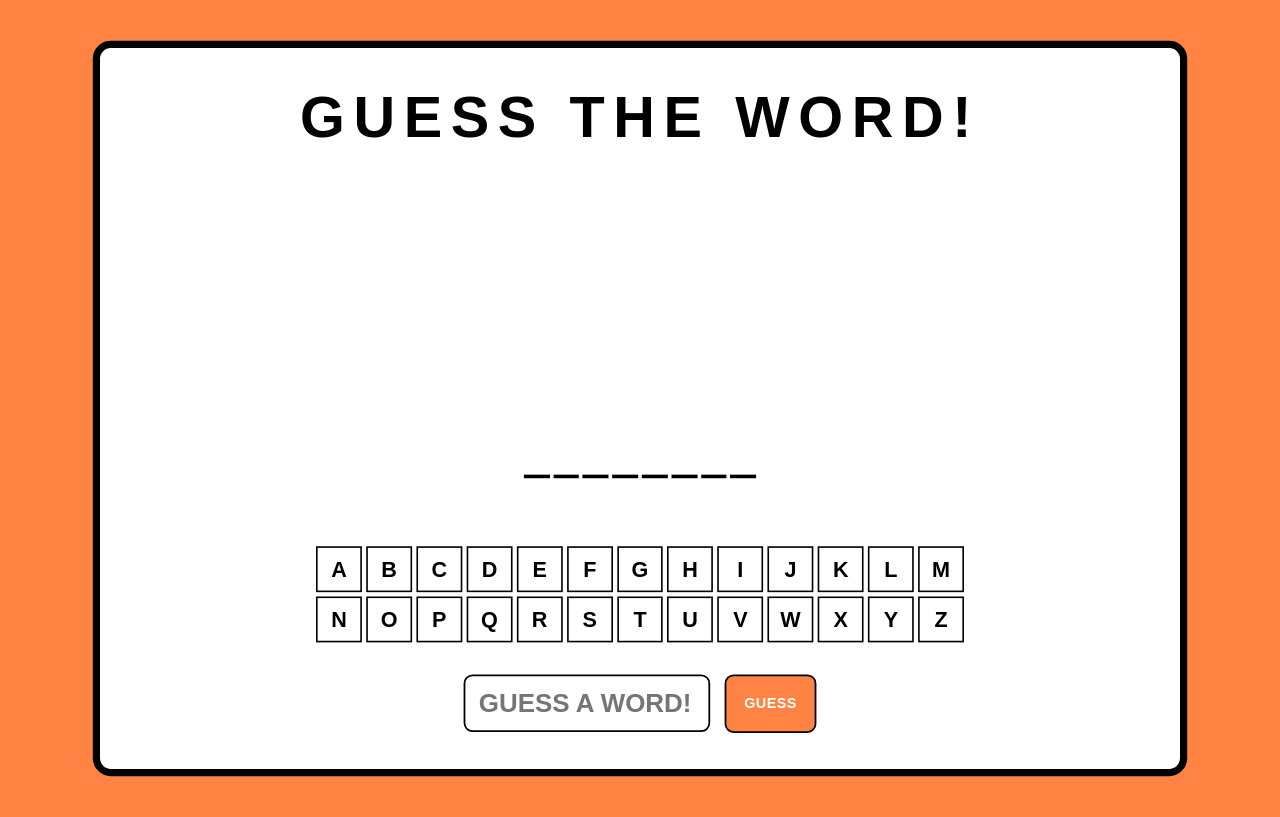
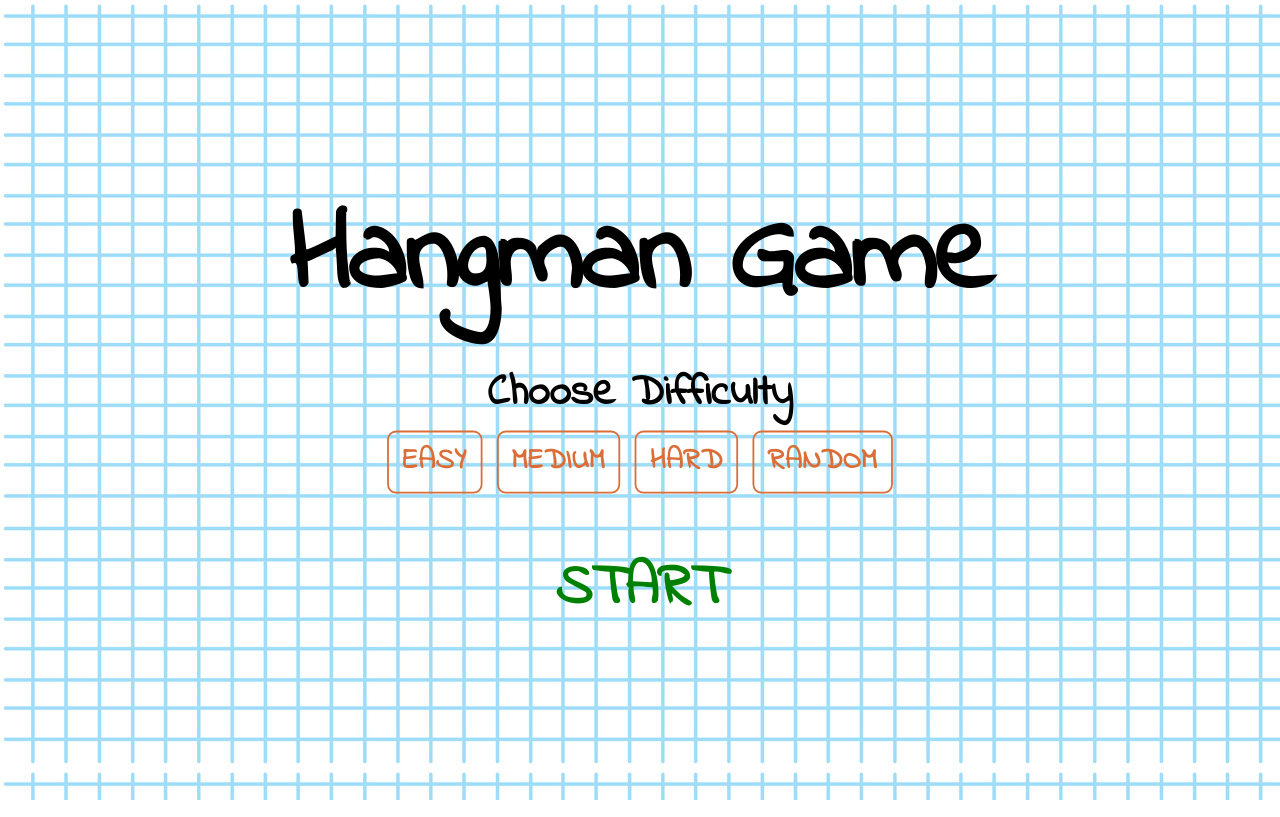
Before and after one commit to alisterd1503/hangman-client, a React (Vite) app: page / in a window 1280 px wide. Built offline with nearby package versions, Linux system fonts and the light colour scheme; the HTML template or start-up script is replaced by a standard one.

Commit message:
Added a home screen, and updated the overall theme

```diff
--- a/index.html
+++ b/index.html
@@ -10,7 +10,8 @@
         margin: 0;
         padding: 0;
         overflow: hidden;
-        background-color: #FF8343;
+        background-image: url('./background.jpg');
+        background-repeat: repeat;
       }
     </style>
   </head>
--- a/src/App.tsx
+++ b/src/App.tsx
@@ -3,61 +3,79 @@ import { HangmanDrawing } from "./HangmanDrawing"
 import { HangmanWord } from "./HangmanWord"
 import { Keyboard } from "./Keyboard"
 import { HangmanGuess } from "./HangmanGuess"
+import { StartScreen } from "./StartScreen"
 import words from "./wordList.json"
 import Confetti from 'react-confetti'
 import './styles.css';
-import { Button } from "@mui/material"
+import homeIcon from './images/home.png';
 
-const HEIGHT = 800;
-const WIDTH = 1200;
 const regex = /^[a-zA-Z]+$/;
 
+const options = ['easy','medium','hard']
+
 // Function that returns a random word from the words list
-function getWord() {
-  return words[Math.floor(Math.random() * words.length)]
+function getWord(difficulty: string) {
+  let word;
+  do {
+    word = words[Math.floor(Math.random() * words.length)];
+
+    if (difficulty === 'easy' && word.length === 4) {
+      return word;
+    } else if (difficulty === 'medium' && (word.length === 5 || word.length === 6)) {
+      return word;
+    } else if (difficulty === 'hard' && word.length > 6) {
+      return word;
+    } else if (!options.includes(difficulty)) {
+      return word;
+    }
+
+  } while (true);
 }
 
 function App() {
-  const [chosenWord, setChosenWord] = useState(() => getWord())
+  const [difficulty, setDifficulty] = useState<string | null>(null); // Initial state set to null
+  const [chosenWord, setChosenWord] = useState<string | null>(null);
   const [userGuesses, setUserGuesses] = useState<string[]>([])
   const [inputValue, setInputValue] = useState('');
+  const [isGameStarted, setIsGameStarted] = useState(false); // New state for tracking if the game has started
+
+  const handleStartGame = () => {
+    setIsGameStarted(true); // Start the game
+    setChosenWord(getWord(difficulty!)); // Use difficulty to get the word
+  };
 
   // Adding incorrect guesses to an array
   const incorrectGuesses = userGuesses.filter(guess => {
     if (guess.length === 1) {
-      return !chosenWord.includes(guess);
+      return !chosenWord!.includes(guess);
     }
     return guess !== chosenWord;
   });
 
   // Variable to track if player lost
-  const isLoser = incorrectGuesses.length >= 10
+  const isLoser = incorrectGuesses.length >= 10;
 
   // Variable to track if player won
-  const isWinner = userGuesses.includes(chosenWord) || chosenWord
+  const isWinner = chosenWord && (userGuesses.includes(chosenWord) || chosenWord
   .split("")
-  .every((letter: string) => userGuesses.includes(letter));
+  .every((letter: string) => userGuesses.includes(letter)));
 
-  // Funcition that adds users guesses to userGuesses array
   const addUserGuess = useCallback((letter: string) => {
     if (userGuesses.includes(letter) || isLoser || isWinner) {
       return
     }
     setUserGuesses(currentLetters => [...currentLetters, letter])
-  }, [userGuesses, isLoser, isWinner])
+  }, [userGuesses, isLoser, isWinner]);
 
-  // Funciton to reset the game
   const resetGame = () => {
     setUserGuesses([]);
-    setChosenWord(getWord());
+    setChosenWord(getWord(difficulty!));
   };
 
-  // Function that updates the inputValue variable
   const handleInputChange = (event: { target: { value: SetStateAction<string> } }) => {
     setInputValue(event.target.value);
   };
 
-  // Function that adds the inputValue to useGuesses array
   const handleButtonClick = () => {
     if (inputValue.trim() === "" || !(regex.test(inputValue))) {
       setInputValue("")
@@ -67,7 +85,6 @@ function App() {
     setInputValue("")
   };
 
-  // Allows users to press enter instead of clicking button
   const handleKeyPress = (event: { key: string }) => {
     if (event.key === 'Enter') {
       handleButtonClick();
@@ -75,85 +92,121 @@ function App() {
   };
 
   return (
-    <div className="main" style={{maxWidth: `${WIDTH}px`}}>
+    <div className="main">
+      {!isGameStarted ? (
+        <StartScreen
+          onStart={handleStartGame}
+          onDifficultySelect={setDifficulty} // Pass difficulty handler
+        />
+      ) : (
+        <>
+          <div>
+            <img
+              src={homeIcon}
+              alt="Home"
+              onClick={() => setIsGameStarted(false)}
+              style={{
+                  position: 'absolute',
+                  bottom: '40px',
+                  left: '20px',
+                  width: '80px',
+                  height: '80px',
+                  cursor: 'pointer',
+                  transition: 'transform 0.3s, opacity 0.3s',
+              }}
+              onMouseEnter={(e) => {
+                  e.currentTarget.style.transform = 'scale(1.1)';
+                  e.currentTarget.style.opacity = '0.8';
+              }}
+              onMouseLeave={(e) => {
+                  e.currentTarget.style.transform = 'scale(1)';
+                  e.currentTarget.style.opacity = '1';
+              }}
+            />
+          </div>
 
-      {/* Displays confetti if the user wins */}
-      {isWinner && <Confetti width={WIDTH} height={HEIGHT}/>}
+          {isWinner && (
+            <div style={{ position: 'fixed', top: 0, left: 0, width: '100%', height: '100%', pointerEvents: 'none' }}>
+              <Confetti width={window.outerWidth} height={window.outerHeight} />
+            </div>
+          )}
 
-      {/* Displays winner loser message */}
           <div className="message" style={{
-        color: isWinner != isLoser ? (isWinner ? "green" : "red") : "black",
+            color: isWinner !== isLoser ? (isWinner ? "green" : "red") : "black",
           }}>
-        {isWinner == isLoser && "GUESS THE WORD!"}
+            {isWinner === isLoser && "GUESS THE WORD!"}
             {isWinner && "WINNER!"}
             {isLoser && "LOSER!"}
           </div>
 
-      {/* Displays the stand and body */}
           <div className="drawing">
             <HangmanDrawing numOfGuesses={incorrectGuesses.length} />
           </div>
 
-      {/* Displays the dashes and letters */}
           <div className="dashed-words">
-        <HangmanWord reveal={isLoser || isWinner} userGuesses={userGuesses} chosenWord={chosenWord} isWinner={isWinner}/>
+            <HangmanWord
+              reveal={isLoser || isWinner ? true : false}
+              userGuesses={userGuesses}
+              chosenWord={chosenWord ?? ''}
+              isWinner={!!isWinner}
+            />
           </div>
 
-      {/* Displays the guessed letters */}
           <div className="guessed-letters">
             {incorrectGuesses.map((letter, index) => (
-          <span key={index} style={{ textDecoration: 'line-through', marginRight: '0.5rem' }}>
+              <span key={index} style={{ marginRight: '1rem' }}>
                 {letter}
               </span>
             ))}
           </div>
 
-      {/* Displays the keyboard */}
           <div className="keyboard">
             <Keyboard
               disabled={isWinner || isLoser}
-          activeLetters={userGuesses.filter(letter => chosenWord.includes(letter))}
+              activeLetters={userGuesses.filter(letter => chosenWord!.includes(letter))}
               inactiveLetters={incorrectGuesses}
               addUserGuess={addUserGuess}
             />
           </div>
 
-      {/* Displays the guess word input field or reset button */}
           <div className="guess-words">
             {isLoser || isWinner ?
-          <Button
-            variant="contained"
+              <span
                 onClick={resetGame}
-            sx={{
-              backgroundColor: "green",
-              padding: "10px 20px",
-              fontSize: "1rem",
-              borderRadius: "10px",
+                style={{
+                  display: "inline-block",
+                  color: "green",
+                  fontSize: "4rem",
                   height: "65px",
-              fontFamily: "Arial",
+                  fontFamily: "'Indie Flower', cursive",
                   fontWeight: "bold",
-              border: "solid black 2px",
-              ':hover': {
-                bgcolor: "darkgreen",
-                color: 'white',
-              },
-              boxShadow: "0px 0px 0px",
+                  cursor: "pointer",
+                  transition: "transform 0.3s, background-color 0.3s",
+                }}
+                onMouseEnter={(e) => {
+                  e.currentTarget.style.color = 'darkgreen',
+                  e.currentTarget.style.transform = 'scale(1.1)'
+                }}
+                onMouseLeave={(e) => {
+                  e.currentTarget.style.color = 'green',
+                  e.currentTarget.style.transform = 'scale(1)'
                 }}
                 >
-            PlAY AGAIN
-          </Button>
+              PLAY AGAIN
+            </span>
               :
               <HangmanGuess
                 inputValue={inputValue}
                 handleInputChange={handleInputChange}
                 handleKeyPress={handleKeyPress}
                 handleButtonClick={handleButtonClick}
-            isWinner={isWinner}
               />
             }
           </div>
+        </>
+      )}
     </div>
   );
 }
 
-export default App
+export default App;
--- a/src/HangmanGuess.tsx
+++ b/src/HangmanGuess.tsx
@@ -1,4 +1,5 @@
-import { Button, Stack } from "@mui/material"
+import { Stack } from "@mui/material"
+import './styles.css';
 
 const primaryColour = "#FF8343";
 const secondaryColour = "#db6e37"
@@ -8,7 +9,6 @@ type HangmanGuessProps = {
     handleInputChange: (event: React.ChangeEvent<HTMLInputElement>) => void,
     handleKeyPress: (event: React.KeyboardEvent<HTMLInputElement>) => void,
     handleButtonClick: () => void,
-    isWinner?: boolean,
 }
 
 export function HangmanGuess({
@@ -16,57 +16,59 @@ export function HangmanGuess({
     handleInputChange,
     handleKeyPress,
     handleButtonClick,
-    isWinner,
 }: HangmanGuessProps) {
     return (
-        <Stack direction="row" spacing={2} justifyContent="center" alignItems="center">
+        <Stack direction="row" spacing={2} justifyContent="center" alignItems="flex-end">
         <input
           type="text"
           id="standard-basic"
           value={inputValue}
           onChange={handleInputChange}
           onKeyDown={handleKeyPress}
-          placeholder="Guess a Word!"
+          placeholder="Guess a Word"
           style={{
             width: '250px',
             height: '50px',
-            padding: '5px',
-            border: 'solid black 2px',
-            borderRadius: '10px',
-            paddingLeft: '15px',
-            fontFamily: "Arial",
-            fontSize: "1.8rem",
+            border: 'none',
+            borderBottom: '2px solid black',
+            fontFamily: "'Indie Flower', cursive",
+            fontSize: "2rem",
             fontWeight: "bold",
             textTransform: "uppercase",
+            background: 'none',
+            textAlign: 'center'
           }}
           onFocus={(event) => {
-            event.target.style.outline = `2px solid ${primaryColour}`;
+            event.target.style.outline = `none`;
+            event.target.style.borderBottom = `2px solid ${primaryColour}`;
+            event.target.placeholder = '';
           }}
           onBlur={(event) => {
-            event.target.style.outline = 'none';
+            event.target.style.borderBottom = '2px solid black';
+            event.target.placeholder = 'Guess a Word';
           }}
         />
-          <Button
-            variant="contained"
-            onClick={handleButtonClick}
-            sx={{
-              backgroundColor: isWinner ? "green" : primaryColour,
-              padding: "10px 20px",
-              fontSize: "1rem",
-              borderRadius: "10px",
-              height: "65px",
-              fontFamily: "Arial",
-              fontWeight: "bold",
-              border: "solid black 2px",
-              boxShadow: "0px 0px 0px",
-              ':hover': {
-                bgcolor: secondaryColour,
-                color: 'white',
-              },
-            }}
-          >
-            GUESS
-          </Button>
+          <span
+                onClick={handleButtonClick}
+                style={{
+                  display: "inline-block",
+                  fontSize: "4rem",
+                  height: "65px",
+                  fontFamily: "'Indie Flower', cursive",
+                  cursor: "pointer",
+                  transition: "transform 0.3s, background-color 0.3s",
+                }}
+                onMouseEnter={(e) => {
+                  e.currentTarget.style.color = secondaryColour,
+                  e.currentTarget.style.transform = 'scale(1.1)'
+                }}
+                onMouseLeave={(e) => {
+                  e.currentTarget.style.color = '',
+                  e.currentTarget.style.transform = 'scale(1)'
+                }}
+                >
+              GUESS
+            </span>
         </Stack>
     )
 }
--- a/src/HangmanWord.tsx
+++ b/src/HangmanWord.tsx
@@ -1,3 +1,5 @@
+import './styles.css';
+
 type HangmanWordProps = {
     userGuesses: string[]
     chosenWord: string
@@ -11,15 +13,27 @@ HangmanWordProps) {
         <div
             style={{
                 display: "flex",
-                gap: ".25rem",
-                fontSize: "3rem",
+                gap: "1rem",
+                fontSize: "4rem",
                 fontWeight: "bold",
                 textTransform: "uppercase",
-                fontFamily: "monospace",
+                fontFamily: "'Indie Flower', cursive",
             }}
         >
             {chosenWord.split("").map((letter, index) => (
-                <span style={{ borderBottom: ".1em solid black" }} key={index}>
+                <span
+                key={index}
+                style={{
+                  display: 'inline-block', // Ensure each letter behaves like a block for consistent sizing
+                  borderBottom: '0.1em solid black', // Set the bottom border width
+                  width: '2.5ch', // Set a fixed width for the letter space
+                  textAlign: 'center', // Center align the letter within the span
+                  fontFamily: "'Indie Flower', cursive", // Use the custom font
+                  fontSize: '3rem', // Set the font size for visibility
+                  lineHeight: '1', // Control line height for alignment
+                  marginRight: '0.1em', // Add space between letters
+                }}
+              >
                     <span
                         style={{
                             visibility: userGuesses.includes(letter) || reveal
--- a/src/Keyboard.module.css
+++ b/src/Keyboard.module.css
@@ -1,19 +1,21 @@
+@import url('https://fonts.googleapis.com/css2?family=Indie+Flower&display=swap');
+
 .btn {
     width: 100%;
-    border: 3px solid black;
     background: none;
     aspect-ratio: 1 / 1;
-    font-size: 2.5rem;
+    font-size: 4rem;
     text-transform: uppercase;
     padding: .5rem;
     font-weight: bold;
     cursor: pointer;
-    color: black
+    color: black;
+    font-family: 'Indie Flower', cursive;
+    border: none;
 }
 
 .btn.active {
-    background-color: hsl(200, 100%, 50%);
-    color: white;
+    color: hsl(200, 100%, 50%);
 }
 
 .btn.inactive {
@@ -22,6 +24,6 @@
 
 .btn:hover:not(:disabled),
 .btn:focus:not(:disabled) {
-    background-color: hsl(200, 100%, 75%);
+    color: hsl(200, 100%, 75%);
 
 }
--- /dev/null
+++ b/src/StartScreen.tsx
@@ -0,0 +1,145 @@
+import { Button, Stack, Typography } from '@mui/material';
+import { useState } from 'react';
+import './styles.css';
+
+type StartScreenProps = {
+  onStart: () => void;
+  onDifficultySelect: (difficulty: string) => void;
+};
+
+const secondaryColour = "#db6e37"
+
+export function StartScreen({ onStart, onDifficultySelect }: StartScreenProps) {
+  const [selectedDifficulty, setSelectedDifficulty] = useState<string | null>(null);
+
+  const handleDifficultyChange = (difficulty: string) => {
+    setSelectedDifficulty(difficulty);
+    onDifficultySelect(difficulty); // Call parent function to update difficulty in App
+  };
+
+  return (
+    <div style={{
+      display: "flex",
+      flexDirection: "column",
+      alignItems: "center",
+      justifyContent: "center",
+      height: "100vh"
+    }}>
+        <Typography variant="h1" style={{ marginBottom: "40px", fontFamily: "'Indie Flower', cursive", fontWeight: "bold", fontSize: "8rem" }}>
+            Hangman Game
+        </Typography>
+
+        <Typography variant="h5" style={{ marginBottom: "10px", fontFamily: "'Indie Flower', cursive", fontWeight: "bold", fontSize: "3rem" }}>
+            Choose Difficulty
+        </Typography>
+
+        <Stack direction="row" spacing={2} style={{ marginBottom: "60px" }}>
+
+            <Button
+                sx={{
+                    fontFamily: "'Indie Flower', cursive",
+                    border: `solid ${secondaryColour} 2px`,
+                    borderRadius: '10px',
+                    fontSize: '2rem',
+                    fontWeight: 'bold',
+                    color: selectedDifficulty === 'easy' ? 'white' : secondaryColour,
+                    backgroundColor: selectedDifficulty === 'easy' ? secondaryColour : 'transparent',
+                    transition: 'transform 0.3s',
+                    '&:hover': {
+                        transform: 'scale(1.05)',
+                    }
+                }}
+                variant={selectedDifficulty === 'easy' ? 'contained' : 'outlined'}
+                onClick={() => handleDifficultyChange('easy')}
+                >
+                Easy
+            </Button>
+
+            <Button
+                sx={{
+                    fontFamily: "'Indie Flower', cursive",
+                    border: `solid ${secondaryColour} 2px`,
+                    borderRadius: '10px',
+                    fontSize: '2rem',
+                    fontWeight: 'bold',
+                    color: selectedDifficulty === 'medium' ? 'white' : secondaryColour,
+                    backgroundColor: selectedDifficulty === 'medium' ? secondaryColour : 'transparent',
+                    transition: 'transform 0.3s',
+                    '&:hover': {
+                        transform: 'scale(1.05)',
+                    }
+                }}
+                variant={selectedDifficulty === 'medium' ? 'contained' : 'outlined'}
+                onClick={() => handleDifficultyChange('medium')}
+                >
+                Medium
+            </Button>
+
+            <Button
+                sx={{
+                    fontFamily: "'Indie Flower', cursive",
+                    border: `solid ${secondaryColour} 2px`,
+                    borderRadius: '10px',
+                    fontSize: '2rem',
+                    fontWeight: 'bold',
+                    color: selectedDifficulty === 'hard' ? 'white' : secondaryColour,
+                    backgroundColor: selectedDifficulty === 'hard' ? secondaryColour : 'transparent',
+                    transition: 'transform 0.3s',
+                    '&:hover': {
+                        transform: 'scale(1.05)',
+                    }
+                }}
+                variant={selectedDifficulty === 'hard' ? 'contained' : 'outlined'}
+                onClick={() => handleDifficultyChange('hard')}
+                >
+                Hard
+            </Button>
+
+            <Button
+                sx={{
+                    fontFamily: "'Indie Flower', cursive",
+                    border: `solid ${secondaryColour} 2px`,
+                    borderRadius: '10px',
+                    fontSize: '2rem',
+                    fontWeight: 'bold',
+                    color: selectedDifficulty === 'random' ? 'white' : secondaryColour,
+                    backgroundColor: selectedDifficulty === 'random' ? secondaryColour : 'transparent',
+                    transition: 'transform 0.3s',
+                    '&:hover': {
+                        transform: 'scale(1.05)',
+                    }
+                }}
+                variant={selectedDifficulty === 'random' ? 'contained' : 'outlined'}
+                onClick={() => handleDifficultyChange('random')}
+                >
+                Random
+            </Button>
+
+        </Stack>
+
+        <span
+            onClick={selectedDifficulty ? onStart : undefined}
+            style={{
+                color: "green",
+                display: "inline-block",
+                fontSize: "4rem",
+                height: "65px",
+                fontFamily: "'Indie Flower', cursive",
+                fontWeight: "bold",
+                cursor: "pointer",
+                transition: "transform 0.3s, background-color 0.3s",
+            }}
+            onMouseEnter={(e) => {
+                e.currentTarget.style.color = 'darkgreen',
+                e.currentTarget.style.transform = 'scale(1.1)'
+            }}
+            onMouseLeave={(e) => {
+                e.currentTarget.style.color = 'green',
+                e.currentTarget.style.transform = 'scale(1)'
+            }}
+            >
+            START
+        </span>
+    </div>
+  );
+}
--- a/src/styles.css
+++ b/src/styles.css
@@ -1,24 +1,25 @@
+@import url('https://fonts.googleapis.com/css2?family=Indie+Flower&display=swap');
+
 /* Main container styling */
 .main {
     display: flex;
     flex-direction: column;
     margin: 0 auto;
     align-items: center;
-    border: solid black 0.5rem;
     gap: 0rem;
     transform: scale(0.9);
     border-radius: 20px;
     max-width: 100%;
-    background-color: white;
   }
 
   /* Winner and loser message styling */
   .message {
-    margin-top: 40px;
-    font-size: 4rem;
+    margin-top: 10px;
+    margin-bottom: 40px;
+    font-size: 6rem;
     text-align: center;
     font-weight: bold;
-    font-family: Arial, sans-serif;
+    font-family: 'Indie Flower', cursive;
     letter-spacing: 0.6rem;
     height: 30px;
   }
@@ -27,7 +28,7 @@
   .play-again {
     font-size: 1rem;
     color: black;
-    font-family: Arial, sans-serif;
+    font-family: 'Indie Flower', cursive;
     font-weight: 100;
     letter-spacing: 0.15rem;
     height: 20px;
@@ -40,7 +41,7 @@
 
   /* Styling for guessed letters */
   .guessed-letters {
-    font-family: Arial, sans-serif;
+    font-family: 'Indie Flower', cursive;
     font-size: 1.5rem;
     text-align: center;
     color: red;
```
Also changed, not shown: background.jpg (added), src/images/home.png (added). Lines whose indentation alone changed are shown as unchanged.
